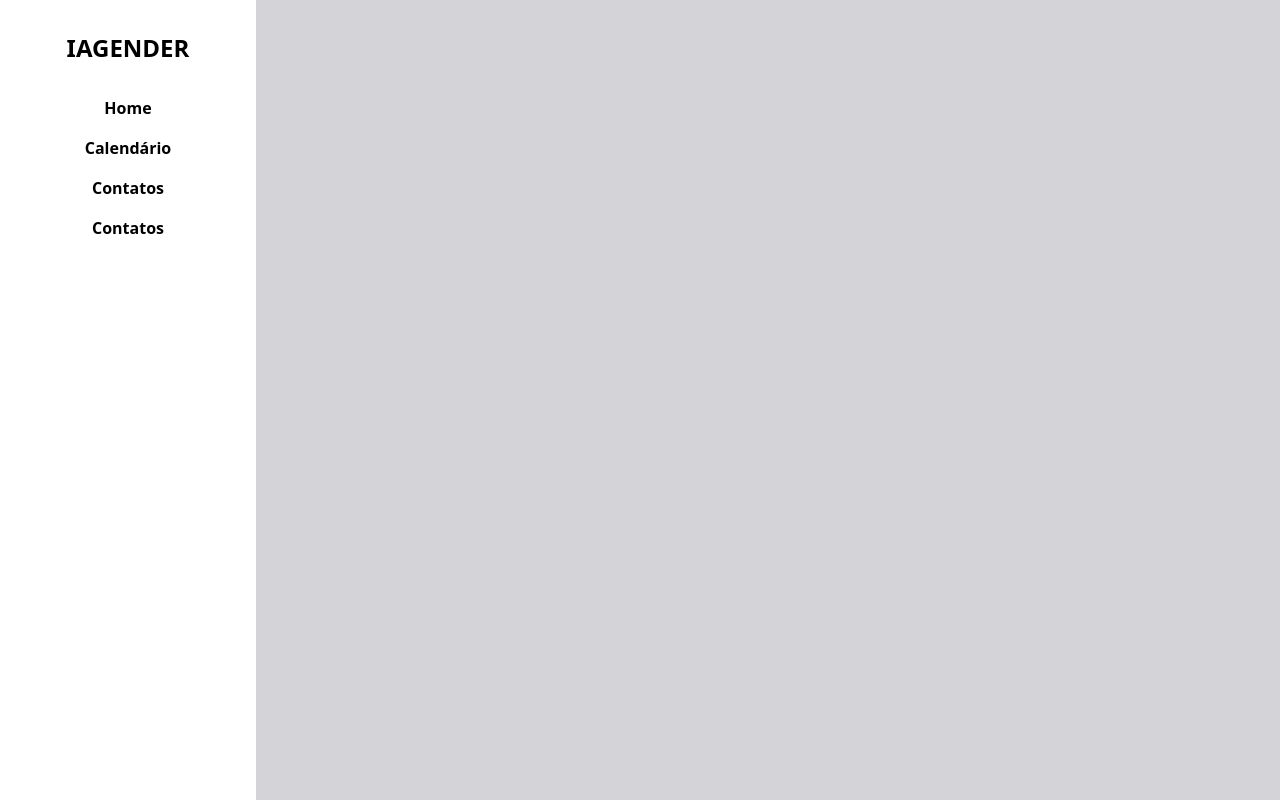
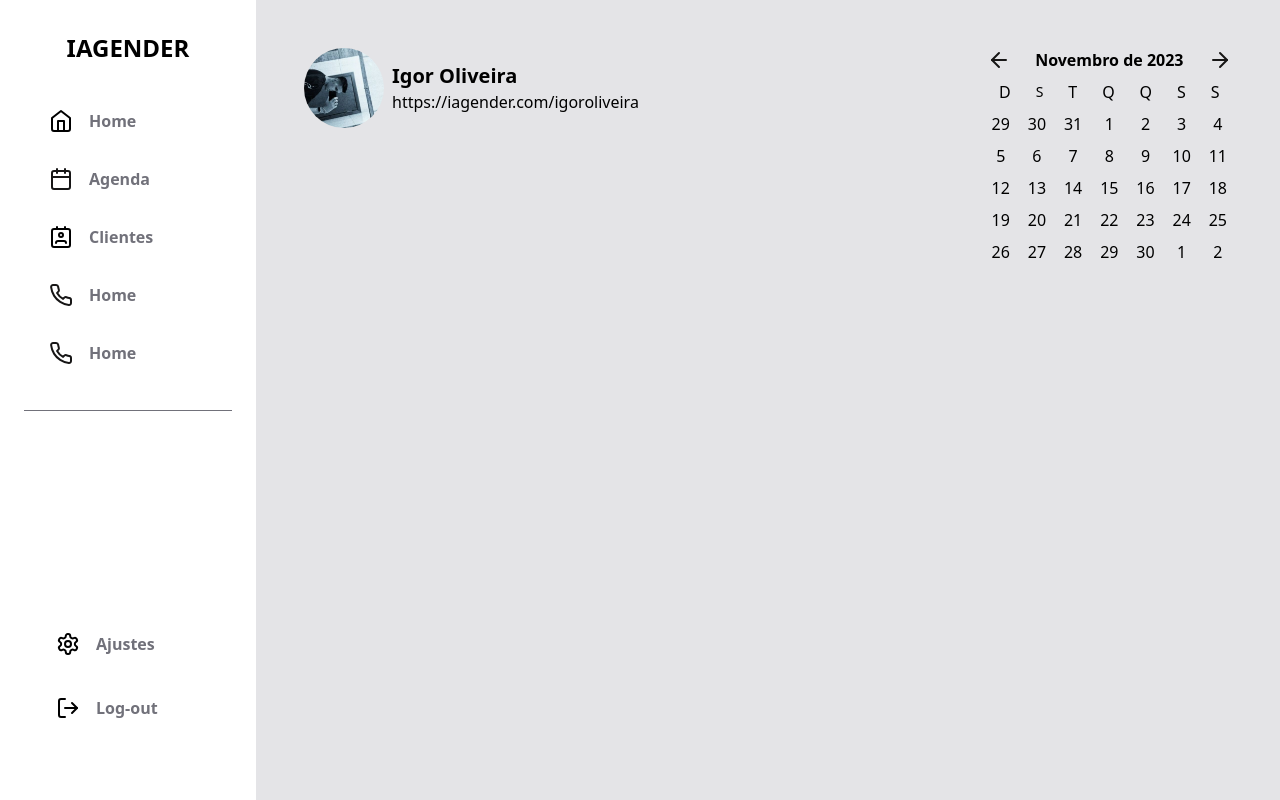
Before and after one commit to IgoorOliveira/iagender, a Django app: page /dashboard/ in a window 1280 px wide. Run offline with Django 4.2, Linux system fonts and the light colour scheme; some libraries are stand-ins or nearby versions.

Commit message:
feat: first version homepage and add calendar component

```diff
--- /dev/null
+++ b/home/templates/aside-dashboard.html
@@ -0,0 +1,80 @@
+{% load static %}
+<aside class="bg-complement flex flex-col w-1/5 h-screen px-6 py-8">
+    <h1 class="w-full text-center text-2xl font-bold"><a href="{{'/'}}"><span class="text-primary">I</span>AGENDER</a>
+    </h1>
+
+    <nav class="w-full flex flex-col gap-2 py-8 border-b border-zinc-500">
+        <button
+            class="flex items-center gap-4 px-6 py-3 border border-transparent rounded-lg group hover:bg-zinc-400/20 hover:border-zinc-950/5">
+            <svg xmlns="http://www.w3.org/2000/svg" width="24" height="24" viewBox="0 0 24 24" fill="none"
+                stroke="currentColor" stroke-width="2" stroke-linecap="round" stroke-linejoin="round"
+                class="lucide lucide-home group-hover:stroke-primary">
+                <path d="m3 9 9-7 9 7v11a2 2 0 0 1-2 2H5a2 2 0 0 1-2-2z" />
+                <polyline points="9 22 9 12 15 12 15 22" />
+            </svg>
+            <p class="font-semibold text-zinc-500 group-hover:text-zinc-950">Home</p>
+        </button>
+        <button
+            class="flex items-center gap-4 px-6 py-3 border border-transparent rounded-lg group hover:bg-zinc-400/20 hover:border-zinc-950/5">
+            <svg xmlns="http://www.w3.org/2000/svg" width="24" height="24" viewBox="0 0 24 24" fill="none"
+                stroke="#171616" stroke-width="2" stroke-linecap="round" stroke-linejoin="round"
+                class="lucide lucide-calendar group-hover:stroke-primary">
+                <rect width="18" height="18" x="3" y="4" rx="2" ry="2" />
+                <line x1="16" x2="16" y1="2" y2="6" />
+                <line x1="8" x2="8" y1="2" y2="6" />
+                <line x1="3" x2="21" y1="10" y2="10" />
+            </svg>
+            <p class="font-semibold text-zinc-500 group-hover:text-zinc-950">Agenda</p>
+        </button>
+        <button
+            class="flex items-center gap-4 px-6 py-3 border border-transparent rounded-lg group hover:bg-zinc-400/20 hover:border-zinc-950/5">
+            <svg xmlns="http://www.w3.org/2000/svg" width="24" height="24" viewBox="0 0 24 24" fill="none"
+                stroke="currentColor" stroke-width="2" stroke-linecap="round" stroke-linejoin="round"
+                class="lucide lucide-contact group-hover:stroke-primary">
+                <path d="M17 18a2 2 0 0 0-2-2H9a2 2 0 0 0-2 2" />
+                <rect width="18" height="18" x="3" y="4" rx="2" />
+                <circle cx="12" cy="10" r="2" />
+                <line x1="8" x2="8" y1="2" y2="4" />
+                <line x1="16" x2="16" y1="2" y2="4" />
+            </svg>
+            <p class="font-semibold text-zinc-500 group-hover:text-zinc-950">Clientes</p>
+        </button>
+        <button
+            class="flex items-center gap-4 px-6 py-3 border border-transparent rounded-lg group hover:bg-zinc-400/20 hover:border-zinc-950/5">
+            <img class="text-zinc-400" src="{% static 'assets/svg/phone.svg' %}" alt="">
+            <p class="font-semibold text-zinc-500 group-hover:text-zinc-950">Home</p>
+        </button>
+        <button
+            class="flex items-center gap-4 px-6 py-3 border border-transparent rounded-lg group hover:bg-zinc-400/20 hover:border-zinc-950/5">
+            <img class="text-zinc-400" src="{% static 'assets/svg/phone.svg' %}" alt="">
+            <p class="font-semibold text-zinc-500 group-hover:text-zinc-950">Home</p>
+        </button>
+    </nav>
+    <nav class="w-full mt-auto flex flex-col gap-2 py-8">
+        <button class="flex items-center gap-4 px-8 py-4 rounded-lg">
+            <svg xmlns="http://www.w3.org/2000/svg" width="24" height="24" viewBox="0 0 24 24" fill="none"
+                stroke="currentColor" stroke-width="2" stroke-linecap="round" stroke-linejoin="round"
+                class="lucide lucide-settings">
+                <path
+                    d="M12.22 2h-.44a2 2 0 0 0-2 2v.18a2 2 0 0 1-1 1.73l-.43.25a2 2 0 0 1-2 0l-.15-.08a2 2 0 0 0-2.73.73l-.22.38a2 2 0 0 0 .73 2.73l.15.1a2 2 0 0 1 1 1.72v.51a2 2 0 0 1-1 1.74l-.15.09a2 2 0 0 0-.73 2.73l.22.38a2 2 0 0 0 2.73.73l.15-.08a2 2 0 0 1 2 0l.43.25a2 2 0 0 1 1 1.73V20a2 2 0 0 0 2 2h.44a2 2 0 0 0 2-2v-.18a2 2 0 0 1 1-1.73l.43-.25a2 2 0 0 1 2 0l.15.08a2 2 0 0 0 2.73-.73l.22-.39a2 2 0 0 0-.73-2.73l-.15-.08a2 2 0 0 1-1-1.74v-.5a2 2 0 0 1 1-1.74l.15-.09a2 2 0 0 0 .73-2.73l-.22-.38a2 2 0 0 0-2.73-.73l-.15.08a2 2 0 0 1-2 0l-.43-.25a2 2 0 0 1-1-1.73V4a2 2 0 0 0-2-2z" />
+                <circle cx="12" cy="12" r="3" />
+            </svg>
+            <p class="font-semibold text-zinc-500">Ajustes</p>
+        </button>
+        <button class="flex items-center gap-4 px-8 py-4 rounded-lg">
+            <svg xmlns="http://www.w3.org/2000/svg" width="24" height="24" viewBox="0 0 24 24" fill="none"
+                stroke="currentColor" stroke-width="2" stroke-linecap="round" stroke-linejoin="round"
+                class="lucide lucide-log-out">
+                <path d="M9 21H5a2 2 0 0 1-2-2V5a2 2 0 0 1 2-2h4" />
+                <polyline points="16 17 21 12 16 7" />
+                <line x1="21" x2="9" y1="12" y2="12" />
+            </svg>
+            <p class="font-semibold text-zinc-500">Log-out</p>
+        </button>
+    </nav>
+    </nav>
+
+
+
+
+</aside>
--- a/home/templates/dashboard.html
+++ b/home/templates/dashboard.html
@@ -1,38 +1,56 @@
 {% extends 'base.html' %}
 {% load static %}
 {% block head %}
+<html lang='en'>
 
+<head>
+    <meta charset='utf-8' />
+    <script src="{% static 'js/calendar.js' %}" defer type="module"></script>
+    <script src='https://cdn.jsdelivr.net/npm/fullcalendar@6.1.9/index.global.min.js'></script>
+
+</head>
 {% endblock head %}
 
 {% block content %}
 <div class="flex w-full h-screen ">
-    <aside class="w-1/5 h-screen px-4 py-8">
-        <h1 class="w-full text-center text-2xl font-bold"><a href="{{'/'}}"><span class="text-primary">I</span>AGENDER</a></h1>
+    {% include 'aside-dashboard.html' %}
+    <main class="flex bg-zinc-200 flex-1">
+        <div class="flex flex-col gap-4 w-2/3 p-8">
+            <div class="p-4 flex gap-2 items-center rounded-lg">
+                <img class="rounded-full w-20 h-20" src="{% static 'assets/foto_github.png' %}" alt="">
+                <div>
+                    <p class="text-xl font-semibold">Igor Oliveira</p>
+                    <p class="">https://iagender.com/igoroliveira</p>
+                </div>
+            </div>
+            <div class="flex-1 flex flex-col gap-4">
+                <div class="flex-1  rounded-lg bg-complement"></div>
+                <div class="flex-1 rounded-lg bg-complement"></div>
+            </div>
+        </div>
+        <div class="w-1/3 bg-800 p-8">
+            <div class="flex flex-col gap-2 bg-complement p-4 rounded-lg calendar">
+                <div class="flex justify-between gap-4">
+                    <img class="prev-month-button" src="{% static 'assets/svg/arrow-left.svg' %}" alt="">
+                    <p class="font-semibold month"></p>
+                    <img class="next-month-button rotate-180" src="{% static 'assets/svg/arrow-left.svg' %}" alt="">
+                </div>
+                <div class="grid grid-flow-col weekdays list-none">
+                    <li class="flex justify-center items-centeR">D</li>
+                    <li class="flex justify-center items-center text-sm">S</li>
+                    <li class="flex justify-center items-center">T</li>
+                    <li class="flex justify-center items-center">Q</li>
+                    <li class="flex justify-center items-center">Q</li>
+                    <li class="flex justify-center items-center">S</li>
+                    <li class="flex justify-center items-centeR">S</li>
 
-        <nav class="w-full flex flex-col gap-4 mt-8">
-            <button>
-                <div></div>
-                <p class="font-semibold">Home</p>
-            </button>
+                </div>
+                <div class="grid gap-2 grid-rows-6 grid-cols-7 list-none days ">
 
-            <button>
-                <div></div>
-                <p class="font-semibold">Calendário</p>
-            </button>
 
-            <button>
-                <div></div>
-                <p class="font-semibold">Contatos</p>
-            </button>
-
-            <button>
-                <div></div>
-                <p class="font-semibold">Contatos</p>
-            </button>
-        </nav>
-    </aside>
-    <main class="bg-zinc-300 flex-1">
-
+                </div>
+            </div>
+        </div>
     </main>
 </div>
 {% endblock content %}
--- /dev/null
+++ b/static/js/calendar.js
@@ -0,0 +1,70 @@
+const calendarDays = document.querySelector(".days");
+const nextMonthButton = document.querySelector(".next-month-button");
+const prevMonthButton = document.querySelector(".prev-month-button");
+const month = document.querySelector(".month");
+const date = new Date()
+const months = ["Janeiro", "Fevereiro", "Março", "Abril", "Junho", "Julho", "Agosto", "Setembro", "Outubro", "Novembro", "Dezembro"];
+
+
+const renderCalendar = () =>{
+    clearLastCalendar()
+    const days = []
+    let currentMonth = date.getMonth()
+    const currentYear = date.getFullYear()
+
+
+    const today = date.getDate()
+    const firstDayIndex = new Date(currentYear, currentMonth, 1).getDay()
+
+    const lastIndexLastMonth = new Date(currentYear, currentMonth, 0).getDate()
+    const lastDayThisMonth = new Date(currentYear, currentMonth + 1, 0).getDate()
+    const lastDayIndexMonth = new Date(currentYear, currentMonth + 1, 0).getDay()
+    if(!months[currentMonth - 1]) currentMonth++
+    month.innerText = `${months[currentMonth - 1]} de ${currentYear}`
+
+
+    for (let i = firstDayIndex; i > 0; i--) {
+        days.push(createDayComponent(lastIndexLastMonth - i + 1, "prev-days"))
+    }
+
+    for (let x = 1; x <= lastDayThisMonth; x++) {
+        if (x === today && date.getMonth() === new Date().getMonth()) {
+            days.push(createDayComponent(x, "today"));
+        } else {
+            days.push(createDayComponent(x, "current-days"))
+        }
+    }
+
+    for (let i = 1; i <= 7 - lastDayIndexMonth - 1; i++) {
+        days.push(createDayComponent(i, "next-days"));
+    }
+
+    days.forEach(day =>{
+        calendarDays.appendChild(day)
+    })
+}
+
+
+
+function createDayComponent(value, style) {
+    const day = document.createElement("button");
+    day.innerText = value;
+    day.classList.add("cursor-pointer", "flex", "justify-center", "items-center", style);
+    return day;
+}
+
+function clearLastCalendar() {
+    while(calendarDays.firstChild) {
+        calendarDays.removeChild(calendarDays.firstChild);
+    }
+}
+prevMonthButton.addEventListener("click", () =>{
+    date.setMonth(date.getMonth() - 1);
+    renderCalendar()
+})
+nextMonthButton.addEventListener("click", () =>{
+    date.setMonth(date.getMonth() + 1);
+    renderCalendar()
+})
+
+renderCalendar();
--- a/theme/static_src/tailwind.config.js
+++ b/theme/static_src/tailwind.config.js
@@ -45,7 +45,8 @@
         extend: {
             colors: {
                 primary: '#684BD8',
-                secondary: '#7272DA'
+                secondary: '#7272DA',
+                complement: '#F9F9F9'
             }
         },
 
```
Also changed, not shown: home/templates/service.html (added, +13 -0 lines), theme/static_src/src/styles.css (+14 -0 lines), static/assets/foto_github.png (added), static/assets/svg/contact.svg (added), static/assets/svg/home.svg (added), static/assets/svg/log-out.svg (added), static/assets/svg/settings.svg (added).
